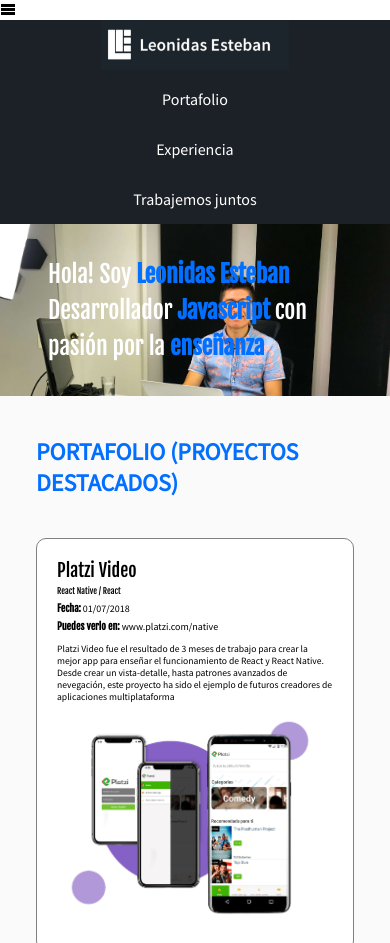
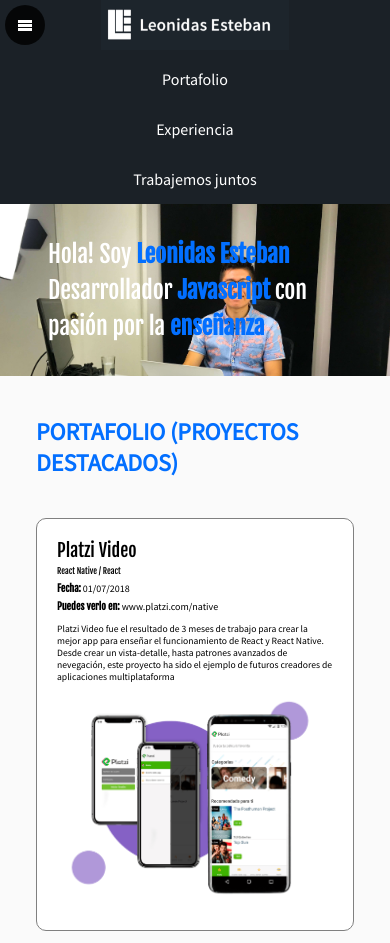
Before and after one commit to FerminMartin/ResponsiveDesign, a plain HTML site: page index.html in a window 390 px wide. Shown: the top 943 px of the page. Drawn offline with Linux system fonts and the light colour scheme; files whose address does not match are found by name.

Commit message:
AÑADIENDO CARACTERÍSTICAS DEDICADAS A PANTALLA PE UEÑAS: 4 Añadimos un menu hamburguesa

```diff
--- a/css/estilos.css
+++ b/css/estilos.css
@@ -394,6 +394,23 @@ figure {
   height: 100%;
 }
 
+.burger-button {
+  width: 40px;
+  height: 40px;
+  border-radius: 50%;
+  background-color: rgba(0,0,0,.8);
+  display: none;
+  /* display: flex;
+  align-items: center;
+  justify-content: center; */
+  line-height: 40px;
+  text-align: center;
+  position: fixed;
+  z-index: 3;
+  left: 5px;
+  top: 5px;
+  color: white;
+}
 /* desktop first: que empieces desde el MQ más grande */
 
 @media screen and (max-width: 1024px) {
@@ -421,6 +438,9 @@ figure {
   }
 }
 @media screen and (max-width: 767px) {
+  .burger-button{
+    display: block;
+  }
   .header {
     display: block;
     height: auto;
--- a/index.html
+++ b/index.html
@@ -11,7 +11,7 @@
 
   </head>
   <body>
-    <i class="icon-menu"></i>
+    <i class="icon-menu burger-button"></i>
     <header class="header">
       <div class="container">
         <figure class="logo">
```
